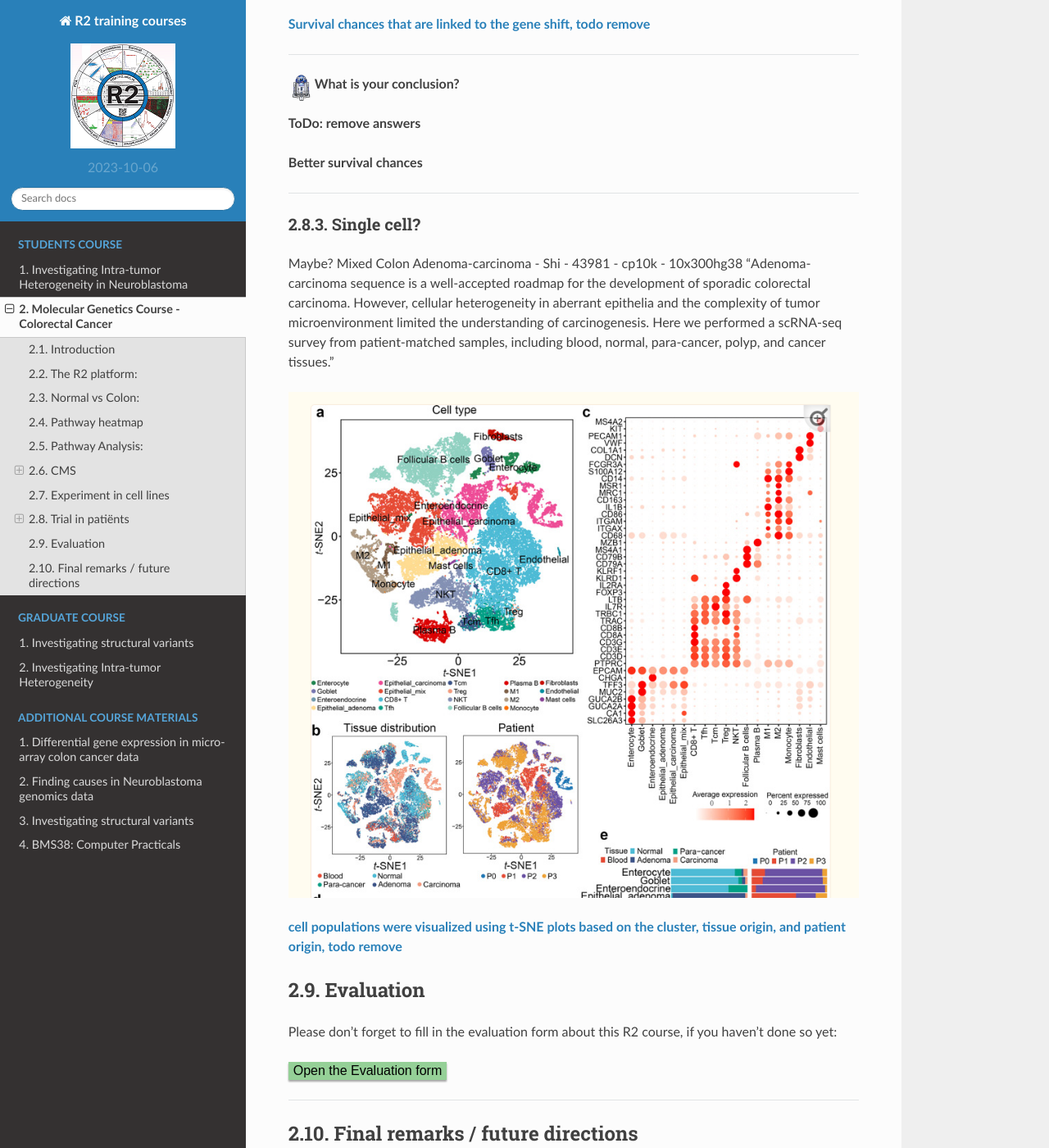
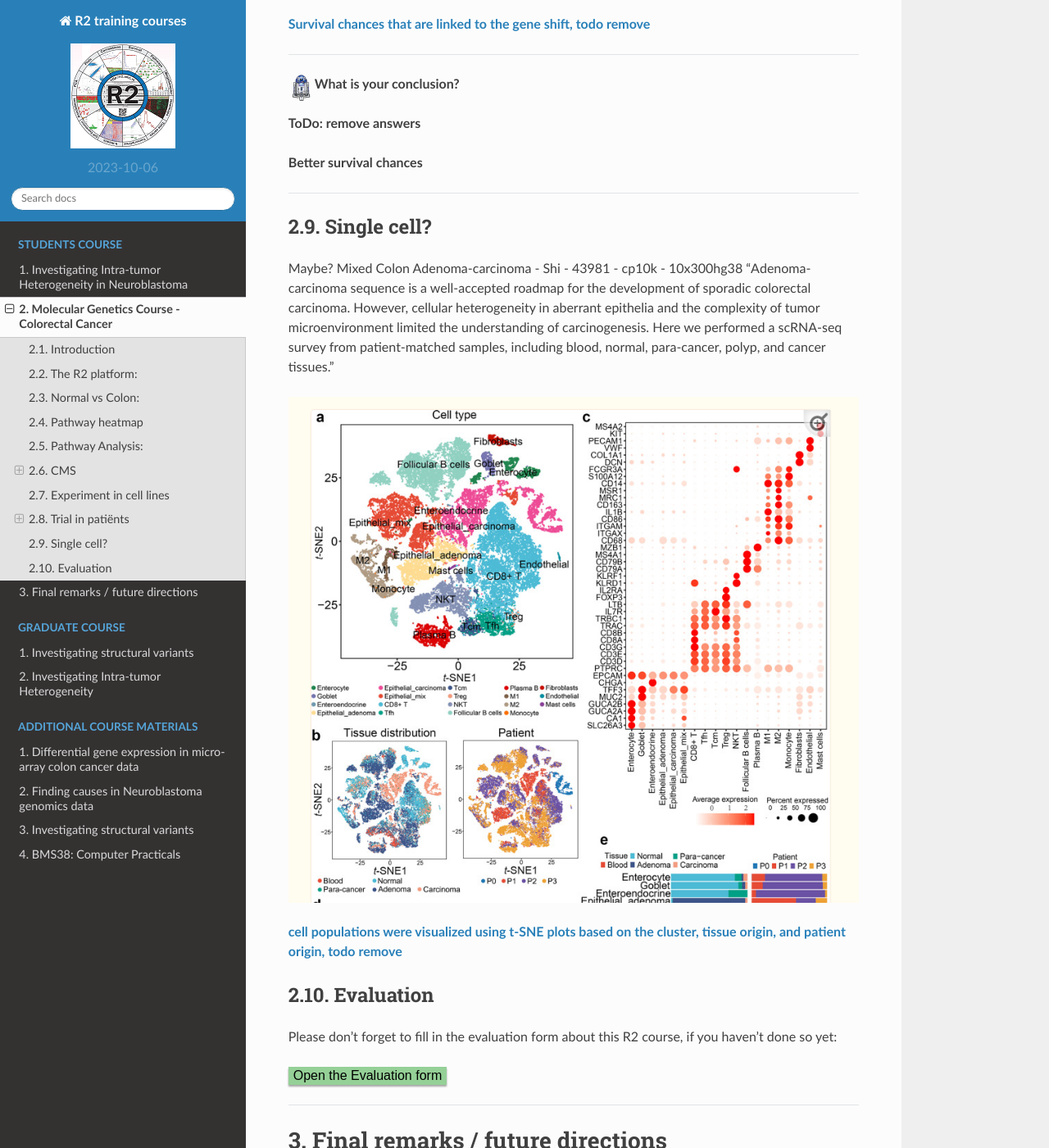
Before and after one commit to antronerds/r2-training-courses, a Sphinx documentation site: the page built from docs/Molecular_Genetics_CRC.md, in a window 1280 px wide and 1400 px high, scrolled down 27102 px. Shown: the whole window at 82% size. Built offline with Sphinx 7.4.7 and the Read the Docs theme 2.0.0, drawn with Linux system fonts in a browser that asks for light colours.

Commit message:
single cell and test header

```diff
--- a/docs/Molecular_Genetics_CRC.md
+++ b/docs/Molecular_Genetics_CRC.md
@@ -663,7 +663,7 @@ chances that are linked to the gene shift, todo remove**](_static/images/MolGenC
 ______
 
 
-### Single cell?
+## Single cell?
 Maybe? Mixed Colon Adenoma-carcinoma - Shi - 43981 - cp10k - 10x300hg38
 "Adenoma-carcinoma sequence is a well-accepted roadmap for the development of sporadic colorectal carcinoma. However, cellular heterogeneity in aberrant epithelia and the complexity of tumor microenvironment limited the understanding of carcinogenesis. Here we performed a scRNA-seq survey from patient-matched samples, including blood, normal, para-cancer, polyp, and cancer tissues."
 
@@ -683,8 +683,8 @@ Open the Evaluation form</button>
 
 ---------
 
-Final remarks / future directions
----------------------------------
+# Final remarks / future directions
+
 In the March 1st 2018 issue of Nature a paper was published describing a landscape of genomic alterations across
 childhood cancers. The data is accessible in R2 also as a Datascope. This is another example of how R2 can visualize
 your genomics data.
```
